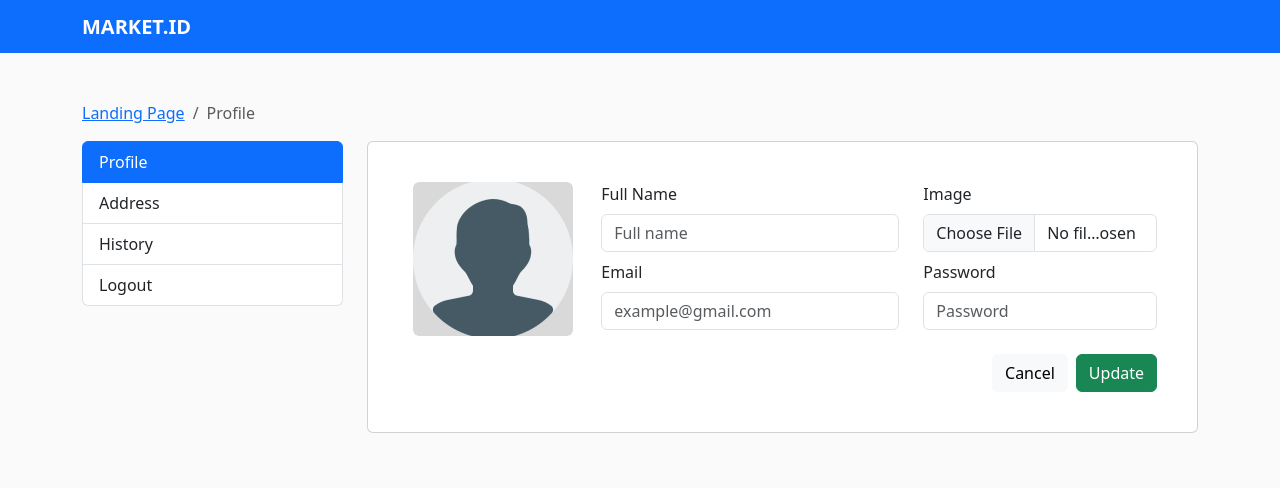
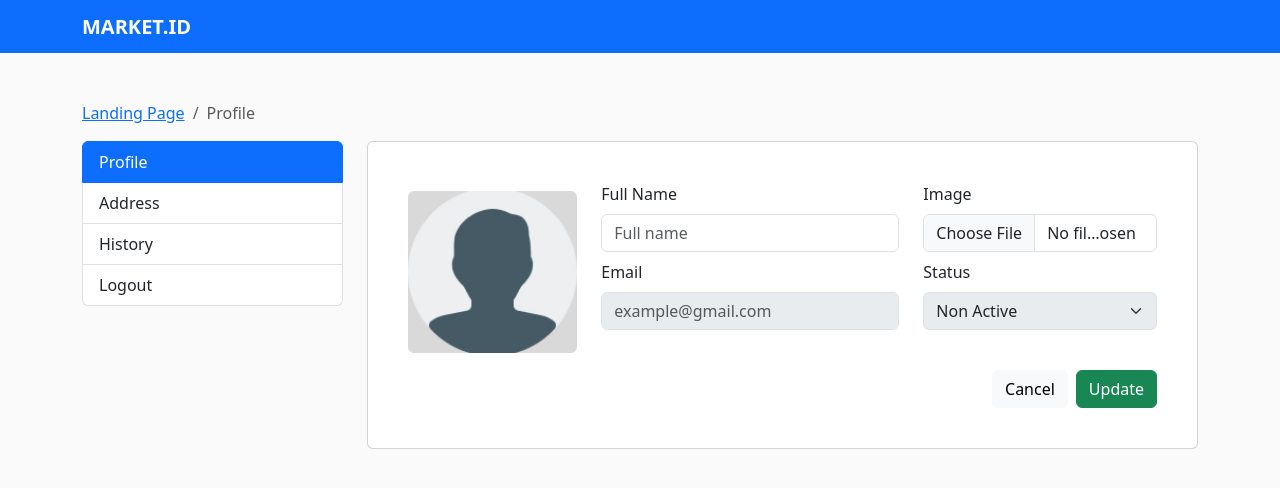
Before and after one commit to isti20/market-id-fe, a React (Create React App) app: page /profile in a window 1280 px wide. Shown: the top 488 px of the page. Built offline with nearby package versions, Linux system fonts and the light colour scheme; no server answers; sample sign-in values are in the browser's storage.

Commit message:
add validation form & handle upload image

```diff
--- a/src/components/Customer/CardProfile.jsx
+++ b/src/components/Customer/CardProfile.jsx
@@ -1,15 +1,142 @@
+import { useEffect, useState, useRef } from "react";
 import { Form, Card, Row, Col, Image, Button } from "react-bootstrap";
+
+import { toast } from "react-toastify";
+import handleErrorMessage from "../../utils/handleErrorMessage";
+import { axiosInstance as axios } from "../../config/https";
+
+import { useSelector, useDispatch } from "react-redux";
+import { useFormik } from "formik";
+import * as Yup from "yup";
 import ImgProfile from "../../assets/images/profile.png?url";
 
+const initialValues = {
+    full_name: "",
+    email: "",
+    file_name: "",
+    status: false
+};
+
+const validationSchema = Yup.object({
+    full_name: Yup.string()
+        .required("Field is required")
+        .min(4, "Input must be at least 4 characters")
+        .max(30, "Input must be at most 30 characters"),
+    email: Yup.string().required("Field is required").email(),
+    file_name: Yup.string().required("Field is required")
+});
+
 export default function CardProfile() {
+    const { user } = useSelector((state) => state.auth)
+    const _id = user._id
+    const dispatch = useDispatch()
+
+    // FORMIK
+    const formik = useFormik({
+        initialValues,
+        validationSchema,
+        onSubmit: handleUpdateProfile
+    });
+
+    const [isLoad, setIsLoad] = useState(true)
+    const [urlImage, setUrlImage] = useState(null)
+    const [image, setImage] = useState(null)
+
+    useEffect(() => {
+        if (isLoad) {
+            // SET LOADING
+            dispatch({ type: "SET_LOADING", value: true });
+            axios.get(`/users/${_id}/detail`).then((response) => {
+                const detail = response.data.data
+
+                // SET URL IMAGE
+                setUrlImage(detail.image.url)
+
+                formik.setFieldValue("full_name", detail.full_name)
+                formik.setFieldValue("email", detail.email)
+                formik.setFieldValue("status", detail.status)
+            }).catch((error) => {
+                const message = error.response?.data?.message;
+                toast(handleErrorMessage(message), {
+                    position: toast.POSITION.TOP_RIGHT,
+                    type: toast.TYPE.ERROR,
+                });
+            })
+            .finally(() => {
+                dispatch({ type: "SET_LOADING", value: false });
+                setIsLoad(false)
+            });
+        }
+    }, [isLoad, _id, dispatch, formik])
+
+    function handleUpdateProfile(form) {
+        const formData = new FormData()
+        formData.append("full_name", form.full_name)
+        formData.append("email", form.email)
+        formData.append("image", image)
+        formData.append("status", form.status)
+
+        // SET LOADING
+        dispatch({ type: "SET_LOADING", value: true });
+        axios.put(`/users/${_id}/update`, formData).then((response) => {
+            toast(response.data.message, {
+                position: toast.POSITION.TOP_RIGHT,
+                type: toast.TYPE.SUCCESS,
+            });
+        }).catch((error) => {
+            const message = error.response?.data?.message;
+            toast(handleErrorMessage(message), {
+                position: toast.POSITION.TOP_RIGHT,
+                type: toast.TYPE.ERROR,
+            });
+        })
+        .finally(() => {
+            dispatch({ type: "SET_LOADING", value: false });
+            handleResetForm()
+        });
+    }
+
+    function handleChangeImage(event) {
+        const file = event.currentTarget.files[0]
+        // set input file_name
+        formik.setFieldValue("file_name", event.currentTarget.value);
+        // set input image
+        setImage(file)
+
+        const fileReader = new FileReader();
+        fileReader.onload = () => {
+            if (fileReader.readyState === 2) {
+                // set url image
+                setUrlImage(fileReader.result)
+            }
+        };
+
+        fileReader.readAsDataURL(file);
+    }
+
+    const refImage = useRef()
+    function handleResetForm() {
+        // reset input image
+        refImage.current.value = null;
+        // reset formik
+        formik.resetForm()
+        setIsLoad(true)
+    }
+
     return (
-        <Form>
+        <Form onSubmit={formik.handleSubmit}>
             <Card className="p-4 mt-md-0 mt-3">
                 <Card.Body>
                     <Row>
                         {/* IMAGE PROFILE */}
                         <Col lg="3" xs="12" className="text-center">
-                            <Image src={ImgProfile} rounded className="w-full mx-auto" />
+                            <Image
+                                rounded
+                                src={ urlImage ? urlImage : ImgProfile}
+                                alt="image profile"
+                                className="w-full mx-auto"
+                                style={{ width: '100%', height: '180px', aspectRatio: '3/2', objectFit: 'contain' }}
+                            />
                         </Col>
 
                         {/* INPUT LEFT */}
@@ -23,7 +150,19 @@ export default function CardProfile() {
                                     name="full_name"
                                     type="text"
                                     placeholder="Full name"
+                                    value={formik.values.full_name}
+                                    onBlur={formik.handleBlur}
+                                    onChange={formik.handleChange}
+                                    className={
+                                        formik.touched.full_name && formik.errors.full_name && "border-danger"
+                                    }
                                 />
+
+                                {formik.touched.full_name && formik.errors.full_name && (
+                                    <small className="text-danger text__5">
+                                        {formik.errors.full_name}
+                                    </small>
+                                )}
                             </Form.Group>
 
                             <Form.Group className="mb-2">
@@ -31,45 +170,80 @@ export default function CardProfile() {
                                     Email
                                 </Form.Label>
                                 <Form.Control
+                                    disabled
                                     id="email"
                                     name="email"
                                     type="email"
                                     placeholder="example@gmail.com"
+                                    value={formik.values.email}
+                                    onBlur={formik.handleBlur}
+                                    onChange={formik.handleChange}
+                                    className={
+                                        formik.touched.email && formik.errors.email && "border-danger"
+                                    }
                                 />
+
+                                {formik.touched.email && formik.errors.email && (
+                                    <small className="text-danger text__5">
+                                        {formik.errors.email}
+                                    </small>
+                                )}
                             </Form.Group>
                         </Col>
 
                         {/* INPUT RIGHT */}
                         <Col lg="4" xs="12">
                             <Form.Group className="mb-2">
-                                <Form.Label htmlFor="image" className="mb-2">
+                                <Form.Label htmlFor="file_name" className="mb-2">
                                     Image
                                 </Form.Label>
                                 <Form.Control
-                                    id="image"
-                                    name="image"
+                                    ref={refImage}
+                                    id="file_name"
+                                    name="file_name"
                                     type="file"
                                     accept="image/*"
-                                    placeholder="Choose image"
+                                    placeholder="Choose file"
+                                    value={formik.values.file_name}
+                                    onBlur={formik.handleBlur}
+                                    onChange={handleChangeImage}
+                                    className={
+                                        formik.touched.file_name && formik.errors.file_name && "border-danger"
+                                    }
                                 />
+
+                                {formik.touched.file_name && formik.errors.file_name && (
+                                    <small className="text-danger text__5">
+                                        {formik.errors.file_name}
+                                    </small>
+                                )}
                             </Form.Group>
 
                             <Form.Group className="mb-2">
-                                <Form.Label htmlFor="password" className="mb-2">
-                                    Password
+                                <Form.Label htmlFor="status" className="mb-2">
+                                    Status
                                 </Form.Label>
-                                <Form.Control
-                                    id="password"
-                                    name="password"
-                                    type="password"
-                                    placeholder="Password"
-                                />
+                                <Form.Select
+                                    disabled
+                                    id="status"
+                                    name="status"
+                                    placeholder="Status"
+                                    value={formik.values.status}
+                                    onBlur={formik.handleBlur}
+                                    onChange={formik.handleChange}
+                                    className={
+                                        formik.touched.status && formik.errors.status && "border-danger"
+                                    }
+                                >
+                                    <option value={false}>Non Active</option>
+                                    <option value={true}>Active</option>
+                                </Form.Select>
                             </Form.Group>
                         </Col>
 
                         {/* ACTION */}
                         <Col className="mt-2 d-flex justify-content-end">
-                            <Button type="button" variant="light" className="me-2">Cancel</Button>
+                            <Button type="button" variant="light" className="me-2" onClick={handleResetForm}>Cancel</Button>
                             <Button type="submit" variant="success">Update</Button>
                         </Col>
                     </Row>
```
